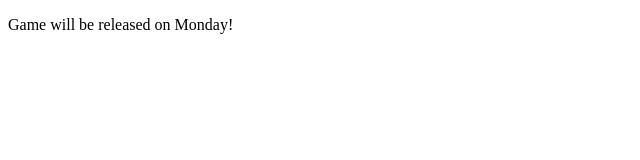
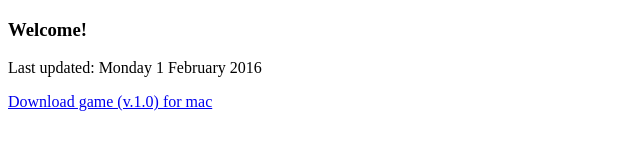
Before and after one commit to TanaySinghal/TanaySinghal.github.io, a plain HTML site: page TanayGameDevelopment/index.html in a window 1280 px wide. Shown: the whole page, without its empty margins (0-640 px from the left). Drawn offline with Linux system fonts and the light colour scheme.

Commit message:
Added latest version of game

```diff
--- a/TanayGameDevelopment/index.html
+++ b/TanayGameDevelopment/index.html
@@ -3,8 +3,8 @@
   <head>
   </head>
   <body class="template">
-  	<p> Game will be released on Monday! </p>
-
-    <!--<a href="game/TanayGame.zip"> Download game for mac</a>-->
+  	<h3> Welcome! </h3>
+  	<p> Last updated: Monday 1 February 2016 </p>
+    <a href="game/TanayGame.zip"> Download game (v.1.0) for mac</a>
   </body>
 </html>
```
